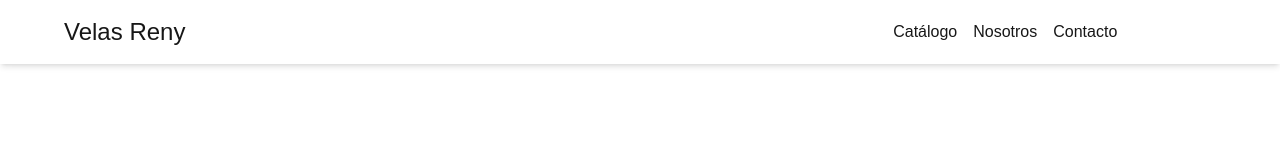
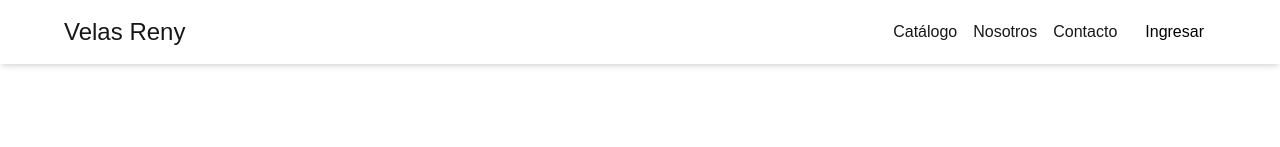
Before and after one commit to JuanDAvila12/Velas_Reny, a Next.js app: page / in a window 1280 px wide. Shown: the top 147 px of the page. Built offline with nearby package versions, Linux system fonts and the light colour scheme; no server answers; the database is empty.

Commit message:
boton mi cuenta

```diff
--- a/components/Navbar.tsx
+++ b/components/Navbar.tsx
@@ -33,7 +33,7 @@
           ) : (
             <Link
               href="/login"
-              className="bg-reny-pink text-white px-3 py-1 rounded-full"
+              className="bg-reny-pink text-black px-3 py-1 rounded-full"
             >
               Ingresar
             </Link>
```
